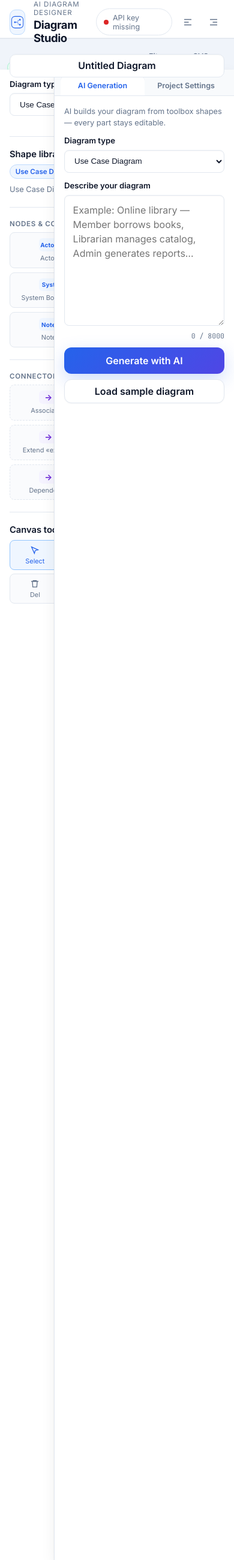
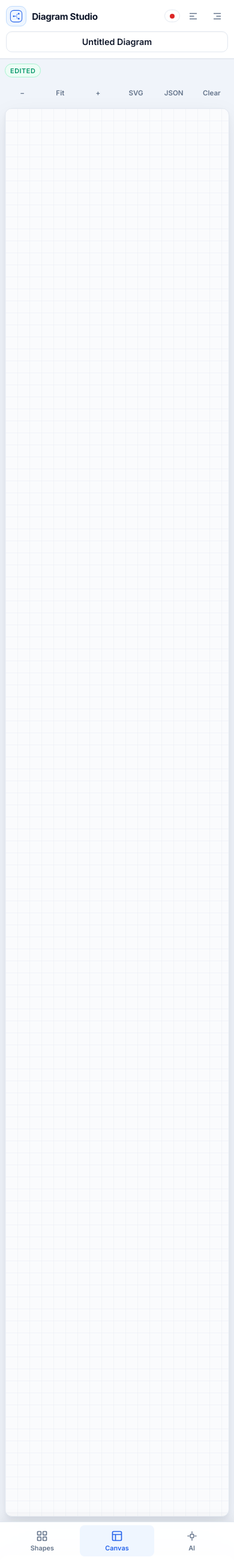
Before and after one commit to pakabbas/genAI, a FastAPI app: page / in a window 390 px wide. Shown: the whole page at 60% size. Run offline with FastAPI, Linux system fonts and the light colour scheme; data that the repository does not hold is empty.

Commit message:
Improve mobile responsive layout with bottom dock and slide-up panels
On viewports <=768px: full-width canvas by default, bottom Shapes/Canvas/AI
dock, slide-up sheets for toolbox and AI panels with backdrop dismiss,
compact header, and touch-friendly controls. Desktop layout unchanged.

Co-authored-by: coditiumsolutions <coditiumsolutions@users.noreply.github.com>

```diff
--- a/static/css/style.css
+++ b/static/css/style.css
@@ -974,52 +974,293 @@ input {
   }
 }
 
-@media (max-width: 900px) {
+@media (max-width: 768px) {
+  :root {
+    --header-h: auto;
+    --mobile-dock-h: 64px;
+  }
+
+  body {
+    display: flex;
+    flex-direction: column;
+    height: 100dvh;
+    overflow: hidden;
+  }
+
+  .ambient {
+    display: none;
+  }
+
   .site-header {
+    flex-shrink: 0;
+    display: grid;
     grid-template-columns: 1fr auto;
+    grid-template-rows: auto auto;
+    align-items: center;
+    gap: 0.45rem 0.5rem;
+    height: auto;
+    min-height: 56px;
+    padding: 0.55rem 0.65rem 0.65rem;
+  }
+
+  .brand {
+    gap: 0.55rem;
+    min-width: 0;
+  }
+
+  .brand-eyebrow {
+    display: none;
+  }
+
+  .brand-title {
+    font-size: 0.95rem;
+    white-space: nowrap;
+    overflow: hidden;
+    text-overflow: ellipsis;
+  }
+
+  .brand-mark {
+    width: 34px;
+    height: 34px;
+    flex-shrink: 0;
   }
 
   .header-center {
     grid-column: 1 / -1;
     order: 3;
-    padding-bottom: 0.5rem;
+    width: 100%;
+  }
+
+  .diagram-title-input {
+    max-width: none;
+    padding: 0.5rem 0.7rem;
+    font-size: 0.9rem;
+  }
+
+  .header-actions {
+    gap: 0.25rem;
+  }
+
+  .status-pill {
+    padding: 0.35rem 0.5rem;
+    font-size: 0.72rem;
+  }
+
+  .status-text {
+    display: none;
+  }
+
+  .btn-icon-only {
+    width: 36px;
+    height: 36px;
   }
 
   .designer-workspace {
+    flex: 1;
     grid-template-columns: 1fr;
-    grid-template-rows: 1fr;
+    height: auto;
+    min-height: 0;
+    padding-bottom: calc(var(--mobile-dock-h) + env(safe-area-inset-bottom, 0));
+  }
+
+  .mobile-panel-backdrop:not([hidden]) {
+    display: block;
+  }
+
+  .designer-canvas-area {
+    padding: 0.5rem;
+    min-height: 0;
+    height: 100%;
+  }
+
+  .canvas-toolbar {
+    flex-direction: column;
+    align-items: stretch;
+    gap: 0.45rem;
+    margin-bottom: 0.45rem;
+  }
+
+  .canvas-meta {
+    flex-wrap: wrap;
+    gap: 0.35rem;
+  }
+
+  .canvas-hint {
+    display: none;
+  }
+
+  .canvas-actions {
+    display: grid;
+    grid-template-columns: repeat(6, minmax(0, 1fr));
+    gap: 0.3rem;
+  }
+
+  .canvas-actions .btn-sm {
+    min-height: 36px;
+    padding: 0.25rem 0.2rem;
+    font-size: 0.72rem;
+  }
+
+  .canvas-stage {
+    border-radius: var(--radius-md);
+    min-height: 220px;
   }
 
   .designer-panel {
     position: fixed;
-    top: calc(var(--header-h) + 52px);
-    bottom: 0;
-    width: min(100vw, 300px);
-    z-index: 30;
-    transition: transform 0.25s ease;
-    box-shadow: var(--shadow);
+    top: auto;
+    bottom: var(--mobile-dock-h);
+    left: 0;
+    right: 0;
+    width: 100%;
+    max-height: min(72vh, 560px);
+    z-index: 35;
+    border-right: none;
+    border-left: none;
+    border-top: 1px solid var(--border);
+    border-radius: var(--radius-lg) var(--radius-lg) 0 0;
+    box-shadow: 0 -8px 32px rgba(15, 23, 42, 0.12);
+    transform: translateY(110%);
+    transition: transform 0.28s ease;
+    -webkit-overflow-scrolling: touch;
   }
 
-  .left-panel {
-    left: 0;
+  .left-panel,
+  .right-panel {
+    padding-bottom: env(safe-area-inset-bottom, 0);
   }
 
-  .right-panel {
-    right: 0;
-    left: auto;
-    border-left: 1px solid var(--border);
+  .left-panel:not(.is-collapsed),
+  .right-panel:not(.is-collapsed) {
+    transform: translateY(0);
   }
 
-  .left-panel.is-collapsed {
-    transform: translateX(-105%);
+  .left-panel.is-collapsed,
+  .right-panel.is-collapsed {
+    transform: translateY(110%);
+    pointer-events: none;
   }
 
-  .right-panel.is-collapsed {
-    transform: translateX(105%);
+  .sidebar-tabs {
+    padding-top: 0.5rem;
   }
 
-  .designer-canvas-area {
-    grid-row: 1;
+  .sidebar-tab {
+    font-size: 0.82rem;
+    padding: 0.65rem 0.5rem;
+  }
+
+  .sidebar-tab-panels {
+    padding: 0.85rem 1rem 1.25rem;
+    max-height: calc(min(72vh, 560px) - 52px);
+  }
+
+  .toolbox-grid {
+    grid-template-columns: repeat(3, minmax(0, 1fr));
+  }
+
+  .toolbox-item {
+    min-height: 64px;
+    padding: 0.5rem 0.3rem;
+  }
+
+  .tool-row-4 {
+    grid-template-columns: repeat(4, 1fr);
+  }
+
+  .tool-btn {
+    min-height: 52px;
+    font-size: 0.65rem;
+  }
+
+  .prompt-input {
+    min-height: 100px;
+    font-size: 16px;
+  }
+
+  .text-input,
+  .select-input {
+    font-size: 16px;
+  }
+
+  .panel-actions-inline {
+    grid-template-columns: 1fr 1fr 1fr;
+  }
+
+  .mobile-panel-backdrop {
+    position: fixed;
+    inset: 0;
+    z-index: 30;
+    border: none;
+    background: rgba(15, 23, 42, 0.45);
+    backdrop-filter: blur(2px);
+  }
+
+  .mobile-dock {
+    position: fixed;
+    left: 0;
+    right: 0;
+    bottom: 0;
+    z-index: 40;
+    display: grid;
+    grid-template-columns: repeat(3, 1fr);
+    gap: 0;
+    min-height: var(--mobile-dock-h);
+    padding: 0.35rem 0.5rem calc(0.35rem + env(safe-area-inset-bottom, 0));
+    border-top: 1px solid var(--border);
+    background: rgba(255, 255, 255, 0.96);
+    backdrop-filter: blur(10px);
+    box-shadow: 0 -4px 20px rgba(15, 23, 42, 0.08);
+  }
+
+  .mobile-dock-btn {
+    display: flex;
+    flex-direction: column;
+    align-items: center;
+    justify-content: center;
+    gap: 0.2rem;
+    border: none;
+    border-radius: var(--radius-sm);
+    background: transparent;
+    color: var(--text-muted);
+    font-size: 0.68rem;
+    font-weight: 600;
+    cursor: pointer;
+    min-height: 52px;
+    transition: color 0.15s, background 0.15s;
+  }
+
+  .mobile-dock-btn svg {
+    width: 20px;
+    height: 20px;
+  }
+
+  .mobile-dock-btn.is-active {
+    color: var(--accent);
+    background: var(--accent-soft);
+  }
+
+  .toast-container {
+    bottom: calc(var(--mobile-dock-h) + 0.75rem);
+    left: 0.75rem;
+    right: 0.75rem;
+    max-width: none;
+  }
+
+  .canvas-context-menu {
+    min-width: 132px;
+  }
+
+  .context-menu-item {
+    padding: 0.65rem 0.85rem;
+    font-size: 0.92rem;
+  }
+}
+
+@media (min-width: 769px) {
+  .mobile-dock,
+  .mobile-panel-backdrop {
+    display: none !important;
   }
 }
 
--- a/static/js/designer/app.js
+++ b/static/js/designer/app.js
@@ -56,6 +56,11 @@ import { normalizeDiagram } from "./normalize.js";
     rightPanel: document.getElementById("rightPanel"),
     panelToggleLeft: document.getElementById("panelToggleLeft"),
     panelToggleRight: document.getElementById("panelToggleRight"),
+    mobilePanelBackdrop: document.getElementById("mobilePanelBackdrop"),
+    mobileDock: document.getElementById("mobileDock"),
+    mobileDockLeft: document.getElementById("mobileDockLeft"),
+    mobileDockCanvas: document.getElementById("mobileDockCanvas"),
+    mobileDockRight: document.getElementById("mobileDockRight"),
     tabAi: document.getElementById("tabAi"),
     tabProject: document.getElementById("tabProject"),
     panelAi: document.getElementById("panelAi"),
@@ -77,6 +82,78 @@ import { normalizeDiagram } from "./normalize.js";
   };
 
   let contextMenuTargetId = null;
+  const mobileMq = window.matchMedia("(max-width: 768px)");
+
+  function isMobileLayout() {
+    return mobileMq.matches;
+  }
+
+  function updateMobileDock(active) {
+    els.mobileDockLeft?.classList.toggle("is-active", active === "left");
+    els.mobileDockCanvas?.classList.toggle("is-active", active === "canvas");
+    els.mobileDockRight?.classList.toggle("is-active", active === "right");
+  }
+
+  function setMobileBackdrop(visible) {
+    if (!els.mobilePanelBackdrop) return;
+    els.mobilePanelBackdrop.hidden = !visible;
+    els.mobilePanelBackdrop.setAttribute("aria-hidden", visible ? "false" : "true");
+  }
+
+  function closeMobilePanels() {
+    if (!isMobileLayout()) return;
+    els.leftPanel?.classList.add("is-collapsed");
+    els.rightPanel?.classList.add("is-collapsed");
+    setMobileBackdrop(false);
+    updateMobileDock("canvas");
+    canvas.scheduleFitToContent();
+  }
+
+  function openMobilePanel(side) {
+    if (!isMobileLayout()) return;
+    if (side === "left") {
+      els.leftPanel?.classList.remove("is-collapsed");
+      els.rightPanel?.classList.add("is-collapsed");
+      updateMobileDock("left");
+    } else if (side === "right") {
+      els.rightPanel?.classList.remove("is-collapsed");
+      els.leftPanel?.classList.add("is-collapsed");
+      updateMobileDock("right");
+    } else {
+      closeMobilePanels();
+      return;
+    }
+    setMobileBackdrop(true);
+  }
+
+  function togglePanel(side) {
+    if (isMobileLayout()) {
+      const panel = side === "left" ? els.leftPanel : els.rightPanel;
+      const isOpen = panel && !panel.classList.contains("is-collapsed");
+      if (isOpen) {
+        closeMobilePanels();
+      } else {
+        openMobilePanel(side);
+      }
+      return;
+    }
+    if (side === "left") els.leftPanel?.classList.toggle("is-collapsed");
+    else els.rightPanel?.classList.toggle("is-collapsed");
+  }
+
+  function initMobileLayout() {
+    if (isMobileLayout()) {
+      els.leftPanel?.classList.add("is-collapsed");
+      els.rightPanel?.classList.add("is-collapsed");
+      updateMobileDock("canvas");
+      setMobileBackdrop(false);
+    } else {
+      els.leftPanel?.classList.remove("is-collapsed");
+      els.rightPanel?.classList.remove("is-collapsed");
+      setMobileBackdrop(false);
+    }
+    canvas.scheduleFitToContent();
+  }
 
   function hideContextMenu() {
     if (els.canvasContextMenu) els.canvasContextMenu.hidden = true;
@@ -330,10 +407,10 @@ import { normalizeDiagram } from "./normalize.js";
       if (data.api_key_configured) {
         els.apiStatus.classList.add("is-ready");
         const dbLabel = data.db_connected ? " · DB" : "";
-        els.apiStatus.innerHTML = `<span class="status-dot"></span> Gemini ready${dbLabel}`;
+        els.apiStatus.innerHTML = `<span class="status-dot"></span><span class="status-text">Gemini ready${dbLabel}</span>`;
       } else {
         els.apiStatus.classList.add("is-error");
-        els.apiStatus.innerHTML = '<span class="status-dot"></span> API key missing';
+        els.apiStatus.innerHTML = '<span class="status-dot"></span><span class="status-text">API key missing</span>';
         showToast("Set GEMINI_API_KEY in .env to enable AI generation.", "error");
       }
       if (!data.db_connected) {
@@ -343,7 +420,7 @@ import { normalizeDiagram } from "./normalize.js";
       }
     } catch {
       els.apiStatus.classList.add("is-error");
-      els.apiStatus.innerHTML = '<span class="status-dot"></span> Offline';
+      els.apiStatus.innerHTML = '<span class="status-dot"></span><span class="status-text">Offline</span>';
     }
   }
 
@@ -718,8 +795,15 @@ import { normalizeDiagram } from "./normalize.js";
   els.exportSvgBtn.addEventListener("click", exportSvg);
   els.exportJsonBtn.addEventListener("click", exportJson);
 
-  els.panelToggleLeft?.addEventListener("click", () => els.leftPanel.classList.toggle("is-collapsed"));
-  els.panelToggleRight?.addEventListener("click", () => els.rightPanel.classList.toggle("is-collapsed"));
+  els.panelToggleLeft?.addEventListener("click", () => togglePanel("left"));
+  els.panelToggleRight?.addEventListener("click", () => togglePanel("right"));
+
+  els.mobileDockLeft?.addEventListener("click", () => togglePanel("left"));
+  els.mobileDockRight?.addEventListener("click", () => togglePanel("right"));
+  els.mobileDockCanvas?.addEventListener("click", () => closeMobilePanels());
+  els.mobilePanelBackdrop?.addEventListener("click", () => closeMobilePanels());
+
+  mobileMq.addEventListener("change", initMobileLayout);
 
   els.tabAi?.addEventListener("click", () => switchSidebarTab("ai"));
   els.tabProject?.addEventListener("click", () => switchSidebarTab("project"));
@@ -737,4 +821,5 @@ import { normalizeDiagram } from "./normalize.js";
   checkHealth();
   selectDiagramType("use_case");
   canvas.resetView();
+  initMobileLayout();
 })();
--- a/templates/index.html
+++ b/templates/index.html
@@ -14,6 +14,7 @@
 <body>
   <div class="ambient ambient-a"></div>
   <div class="ambient ambient-b"></div>
+  <div id="mobilePanelBackdrop" class="mobile-panel-backdrop" hidden aria-hidden="true"></div>
 
   <header class="site-header">
     <div class="brand">
@@ -202,6 +203,21 @@
     </aside>
   </main>
 
+  <nav class="mobile-dock" id="mobileDock" aria-label="Mobile navigation">
+    <button type="button" class="mobile-dock-btn" id="mobileDockLeft" aria-label="Open shape library">
+      <svg viewBox="0 0 24 24" fill="none" stroke="currentColor" stroke-width="2" aria-hidden="true"><rect x="3" y="3" width="7" height="7" rx="1"/><rect x="14" y="3" width="7" height="7" rx="1"/><rect x="3" y="14" width="7" height="7" rx="1"/><rect x="14" y="14" width="7" height="7" rx="1"/></svg>
+      <span>Shapes</span>
+    </button>
+    <button type="button" class="mobile-dock-btn is-active" id="mobileDockCanvas" aria-label="Focus canvas">
+      <svg viewBox="0 0 24 24" fill="none" stroke="currentColor" stroke-width="2" aria-hidden="true"><rect x="3" y="3" width="18" height="18" rx="2"/><path d="M3 9h18M9 21V9"/></svg>
+      <span>Canvas</span>
+    </button>
+    <button type="button" class="mobile-dock-btn" id="mobileDockRight" aria-label="Open AI and settings">
+      <svg viewBox="0 0 24 24" fill="none" stroke="currentColor" stroke-width="2" aria-hidden="true"><path d="M12 3v3M12 18v3M3 12h3M18 12h3"/><circle cx="12" cy="12" r="4"/></svg>
+      <span>AI</span>
+    </button>
+  </nav>
+
   <div class="toast-container" id="toastContainer" aria-live="polite"></div>
 
   <div id="canvasContextMenu" class="canvas-context-menu" hidden role="menu" aria-label="Canvas actions">
```
